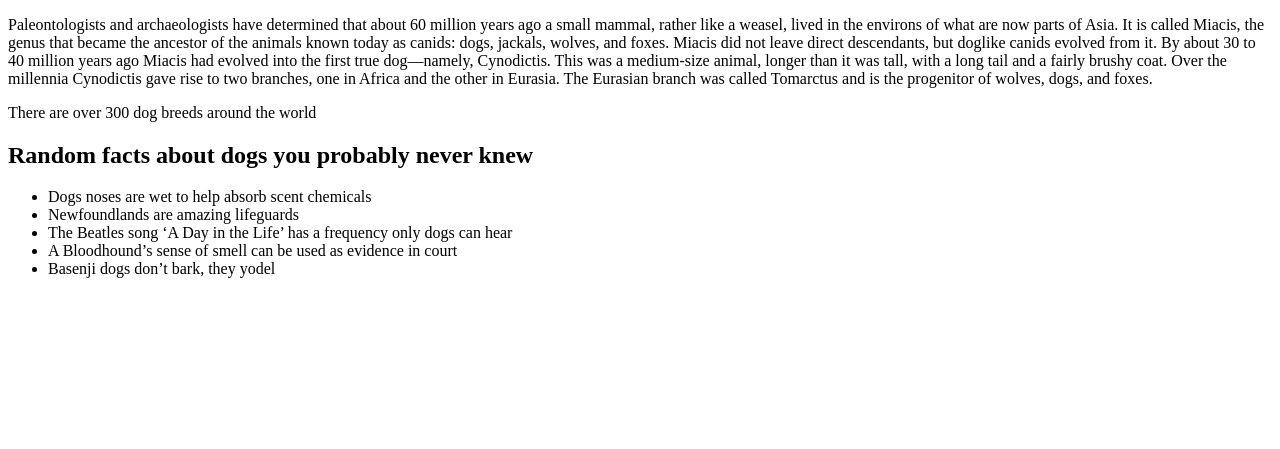
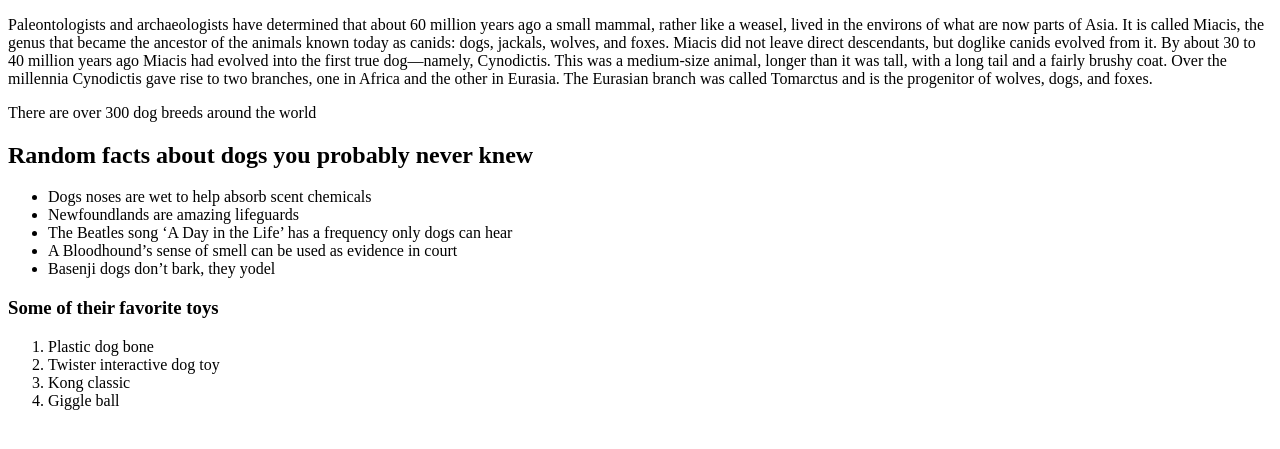
Before and after one commit to NjugunaMitchel/Pet-website, a plain HTML site: page index.html in a window 1280 px wide. Shown: the part 105-554 px from the top of the page. Drawn offline with Linux system fonts and the light colour scheme.

Commit message:
pet toys list

```diff
--- a/index.html
+++ b/index.html
@@ -17,5 +17,12 @@
             <li>A Bloodhound’s sense of smell can be used as evidence in court</li>
             <li>Basenji dogs don’t bark, they yodel</li>
         </ul>
+        <h3>Some of their favorite toys</h3>
+        <ol>
+            <li>Plastic dog bone</li>
+            <li>Twister interactive dog toy</li>
+            <li>Kong classic</li>
+            <li>Giggle ball</li>
+        </ol>
     </body>
 </htnl>
```
